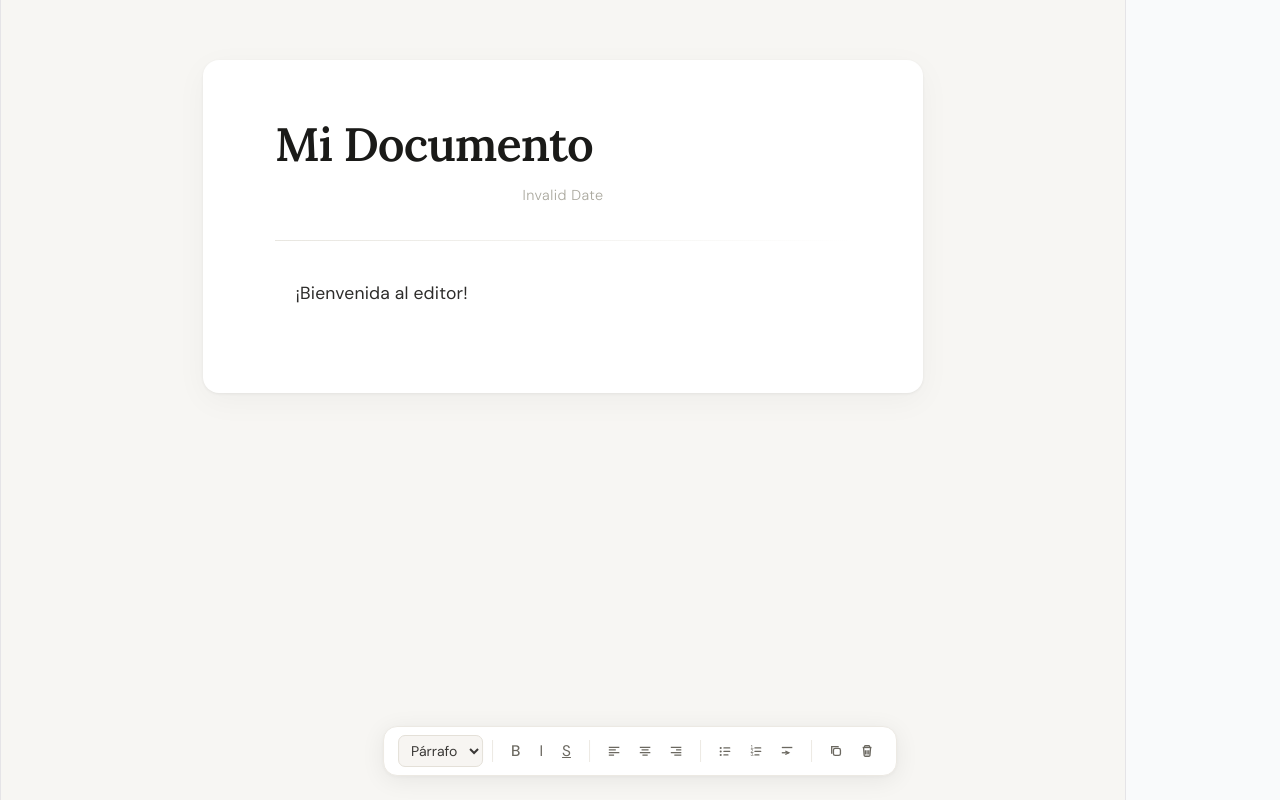
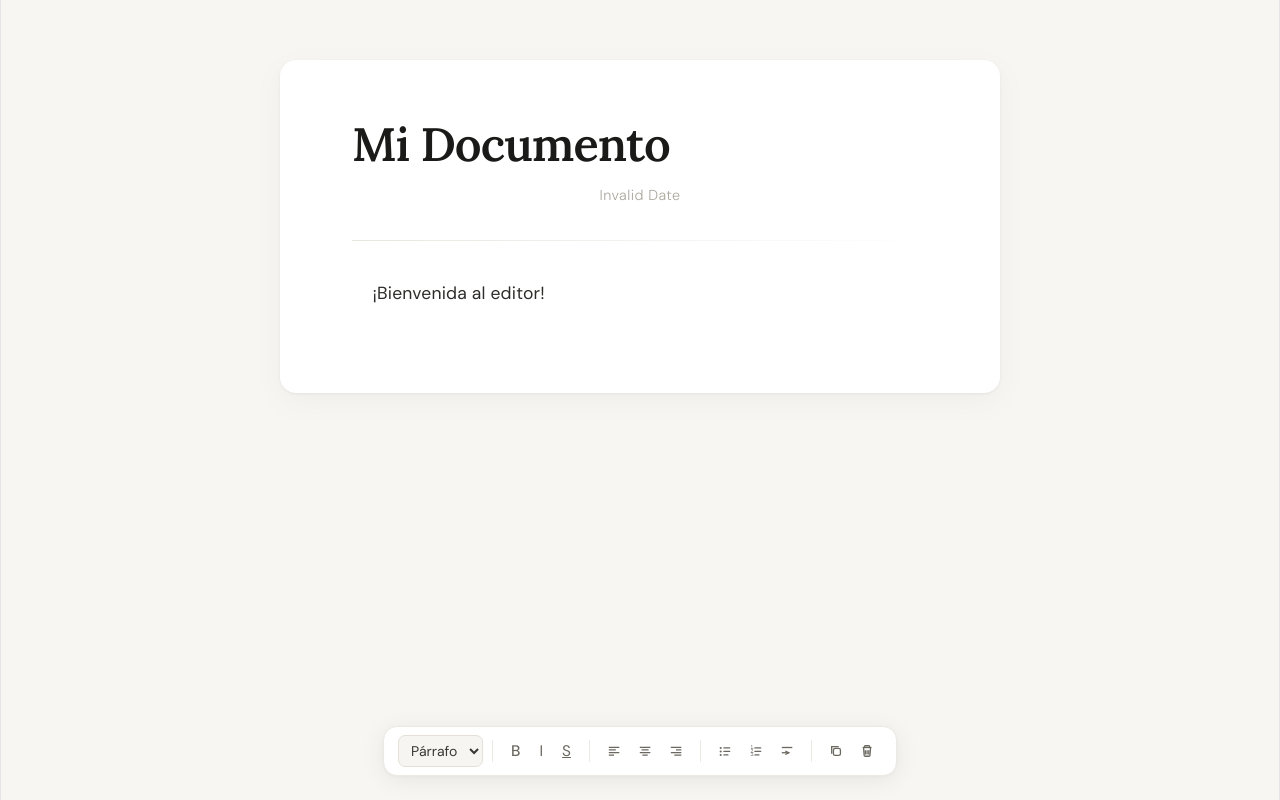
Before and after one commit to matty-23/Progra-III, a React (Vite) app in the folder frontend/: page /document/1 in a window 1280 px wide. Built offline with nearby package versions, Linux system fonts and the light colour scheme.

Commit message:
Se eliminaron cosas innecesarias. Se hizo la previa de cambios importantes para el manejo de rutas, ReadMe, y la visualizacion de archivos/carpetas

```diff
--- a/frontend/src/App.jsx
+++ b/frontend/src/App.jsx
@@ -1,5 +1,5 @@
 import './App.css'
-import PageInicio from "./pages/pageInicio.jsx";
+import PageInicio from "./pages/PageInicio.jsx";
 import Login from "./pages/Login.jsx";
 import DocumentPageWrapper from "./pages/DocumentPageWrapper.jsx";
 import { BrowserRouter, Routes, Route } from 'react-router-dom';
@@ -32,7 +32,9 @@ export default function App() {
         */}
 
         <Route path="/:nameUser/:UserId" element={<PageInicio/>}>
-            <Route path="mi-area" element={<MiArea />} />
+            <Route path="mi-area" element={<MiArea />} >
+              <Route path="*" element={<MiArea />} />
+            </Route>
         </Route>
       </Routes>
     </BrowserRouter>
--- a/frontend/src/components/FileGrid.jsx
+++ b/frontend/src/components/FileGrid.jsx
@@ -6,7 +6,6 @@ import DocumentPage from "../pages/DocumentPage.jsx";
 export default function FileGrid({ data, currentPath = "/", onPathUpdate }) {
 
   const [files, setFiles] = useState([]);
-  const [currentDocId, setCurrentDocId] = useState(null);
   const [history, setHistory] = useState([]);
 
   useEffect(() => {
@@ -15,7 +14,6 @@ export default function FileGrid({ data, currentPath = "/", onPathUpdate }) {
     }
   }, [data]);
 
-  console.log ("Current Path:", data, data.children);
   const handleClick = (file) => {
 
     // 📁 Navegación de carpetas
--- a/frontend/src/index.css
+++ b/frontend/src/index.css
@@ -55,7 +55,7 @@ body {
 }
 
 #root {
-  width: 1126px;
+  width: 100vw;
   max-width: 100%;
   margin: 0 ;
   text-align: center;
--- a/frontend/src/pages/MiArea.jsx
+++ b/frontend/src/pages/MiArea.jsx
@@ -6,7 +6,7 @@ import FileGrid from "../components/FileGrid.jsx";
 import Route from "../components/Route.jsx";
 import ReadMe from "../components/ReadMe.jsx";
 
-export default function MiArea(){
+export default function MiArea({route="mi-area"}) {
     const [filesData, setFilesData] = useState({ children: [] });
 
     useEffect(() => {
@@ -22,10 +22,8 @@ export default function MiArea(){
         setCurrentPath(newPath);
     };
 
-
     return (
         <div>
-
             <div className="title-row">
                 <ReadMe />
             </div>
@@ -33,7 +31,7 @@ export default function MiArea(){
             <FileGrid
                 data={filesData}
                 currentPath={currentPath}
-                        onPathUpdate={handlePathUpdate}/>
+                onPathUpdate={handlePathUpdate} />
         </div>
     );
 }
```
Also changed, not shown: frontend/src/domain/documentService.js (+0 -15 lines), 1 other file (tests, documents, lock files or other folders). Lines whose indentation alone changed are shown as unchanged.
